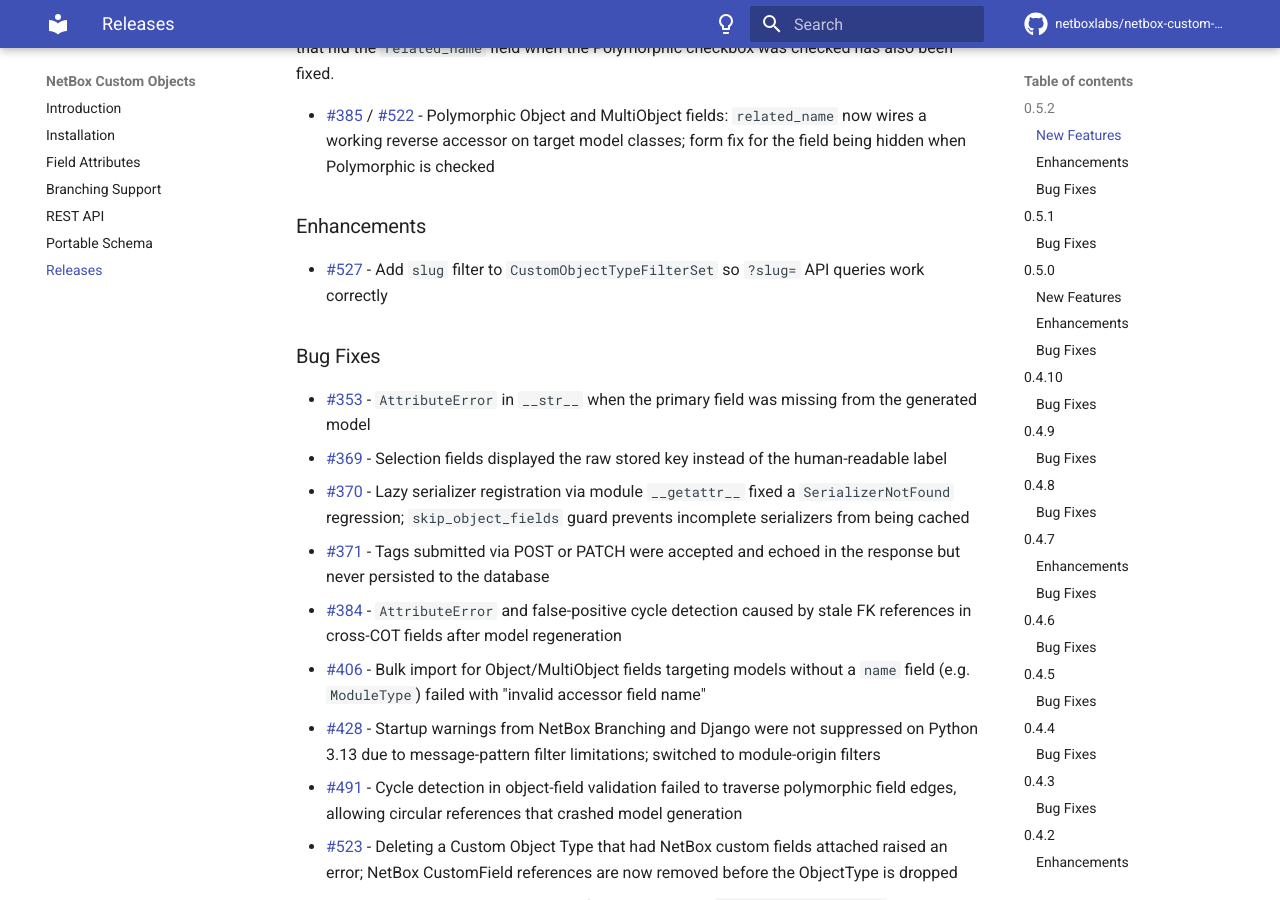
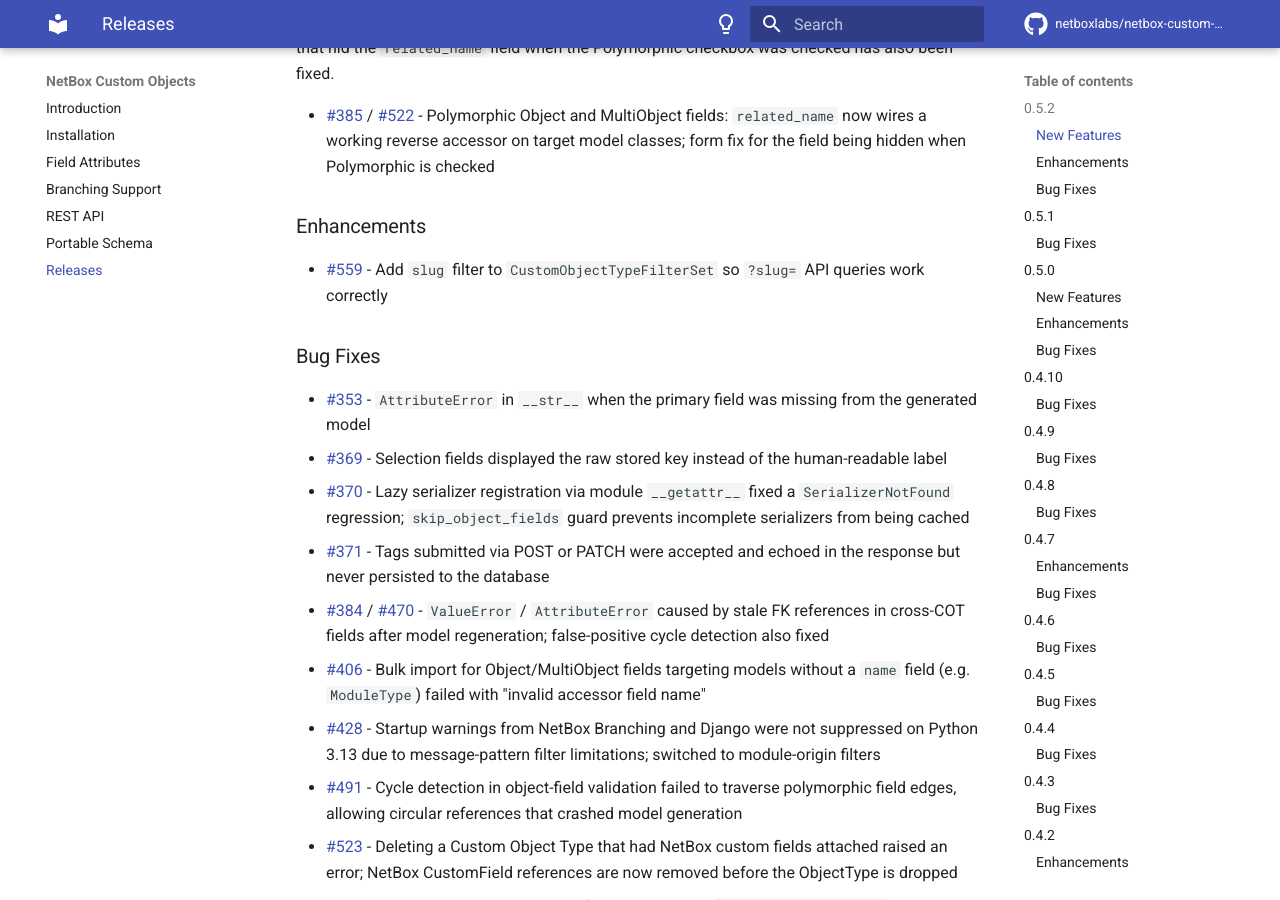
Before and after one commit to netboxlabs/netbox-custom-objects, an MkDocs documentation site: the page built from docs/releases.md, in a window 1280 px wide and 900 px high, scrolled down 334 px. Built offline with MkDocs 1.6.1 and Material for MkDocs 9.7.7, drawn with Linux system fonts in a browser that asks for light colours; comment, search, counter and statistics services are not loaded.

Commit message:
releases.md: add #470, fix slug filter issue reference to #559

```diff
--- a/docs/releases.md
+++ b/docs/releases.md
@@ -12,7 +12,7 @@
 
 ### Enhancements
 
-- [#527](https://github.com/netboxlabs/netbox-custom-objects/issues/527) - Add `slug` filter to `CustomObjectTypeFilterSet` so `?slug=` API queries work correctly
+- [#559](https://github.com/netboxlabs/netbox-custom-objects/issues/559) - Add `slug` filter to `CustomObjectTypeFilterSet` so `?slug=` API queries work correctly
 
 ### Bug Fixes
 
@@ -20,7 +20,7 @@
 - [#369](https://github.com/netboxlabs/netbox-custom-objects/issues/369) - Selection fields displayed the raw stored key instead of the human-readable label
 - [#370](https://github.com/netboxlabs/netbox-custom-objects/issues/370) - Lazy serializer registration via module `__getattr__` fixed a `SerializerNotFound` regression; `skip_object_fields` guard prevents incomplete serializers from being cached
 - [#371](https://github.com/netboxlabs/netbox-custom-objects/issues/371) - Tags submitted via POST or PATCH were accepted and echoed in the response but never persisted to the database
-- [#384](https://github.com/netboxlabs/netbox-custom-objects/issues/384) - `AttributeError` and false-positive cycle detection caused by stale FK references in cross-COT fields after model regeneration
+- [#384](https://github.com/netboxlabs/netbox-custom-objects/issues/384) / [#470](https://github.com/netboxlabs/netbox-custom-objects/issues/470) - `ValueError` / `AttributeError` caused by stale FK references in cross-COT fields after model regeneration; false-positive cycle detection also fixed
 - [#406](https://github.com/netboxlabs/netbox-custom-objects/issues/406) - Bulk import for Object/MultiObject fields targeting models without a `name` field (e.g. `ModuleType`) failed with "invalid accessor field name"
 - [#428](https://github.com/netboxlabs/netbox-custom-objects/issues/428) - Startup warnings from NetBox Branching and Django were not suppressed on Python 3.13 due to message-pattern filter limitations; switched to module-origin filters
 - [#491](https://github.com/netboxlabs/netbox-custom-objects/issues/491) - Cycle detection in object-field validation failed to traverse polymorphic field edges, allowing circular references that crashed model generation
```
